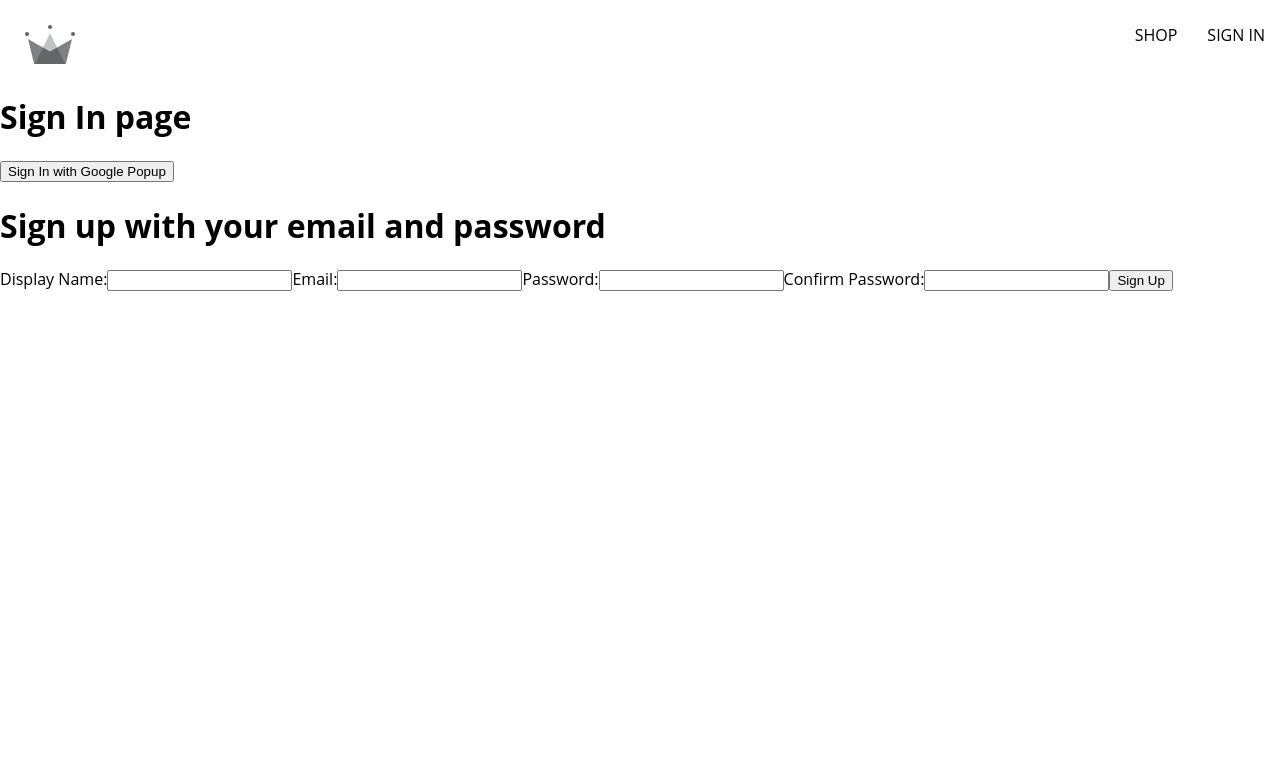
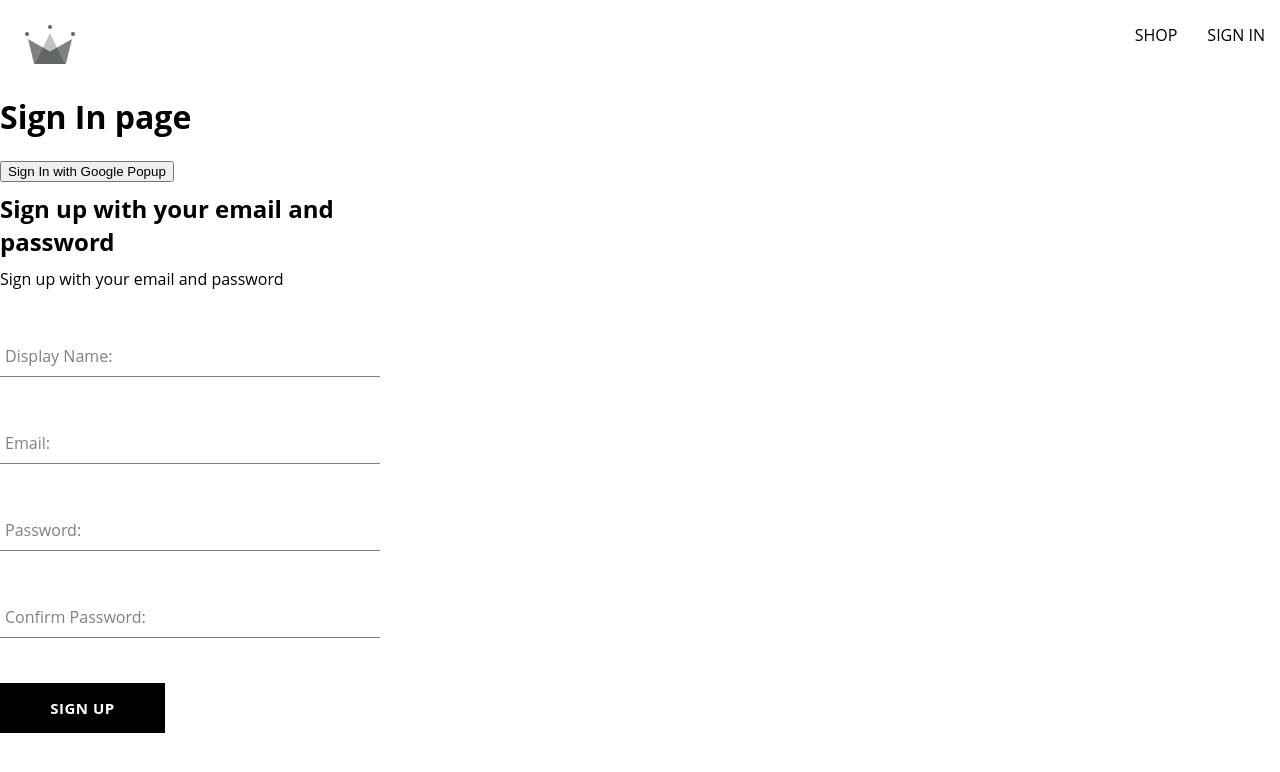
Before and after one commit to MIhnatco/Capstone-React-ZTM, a React (Create React App) app: page /sign-in in a window 1280 px wide. Shown: the top 772 px of the page. Built offline with nearby package versions, Linux system fonts and the light colour scheme; the HTML template or start-up script is replaced by a standard one.

Commit message:
created sign up component, the form input component and the button component

```diff
--- /dev/null
+++ b/src/components/button/button.component.jsx
@@ -0,0 +1,19 @@
+import "./button.styles.scss";
+
+const BUTTON_TYPE_CLASSES = {
+  google: "google-sign-in",
+  inverted: "inverted",
+};
+
+const Button = ({ children, buttonType, ...otherProps }) => {
+  return (
+    <button
+      className={`button-container ${BUTTON_TYPE_CLASSES[buttonType]}`}
+      {...otherProps}
+    >
+      {children}
+    </button>
+  );
+};
+
+export default Button;
--- /dev/null
+++ b/src/components/button/button.styles.scss
@@ -0,0 +1,46 @@
+.button-container {
+  min-width: 165px;
+  width: auto;
+  height: 50px;
+  letter-spacing: 0.5px;
+  line-height: 50px;
+  padding: 0 35px 0 35px;
+  font-size: 15px;
+  background-color: black;
+  color: #fff;
+  text-transform: uppercase;
+  font-family: "Open Sans";
+  font-weight: bolder;
+  border: none;
+  cursor: pointer;
+  display: flex;
+  justify-content: center;
+
+  &:hover {
+    background-color: #fff;
+    color: #000;
+    border: 1px solid black;
+  }
+
+  &.google-sign-in {
+    background-color: #4285f4;
+    color: white;
+
+    &:hover {
+      background-color: #357ae8;
+      border: none;
+    }
+  }
+
+  &.inverted {
+    background-color: #fff;
+    color: #000;
+    border: 1px solid black;
+
+    &:hover {
+      background-color: #000;
+      color: #fff;
+      border: none;
+    }
+  }
+}
--- /dev/null
+++ b/src/components/form-input/form-input.component.jsx
@@ -0,0 +1,21 @@
+import "./form-input.styles.scss";
+
+const FormInput = ({ label, ...otherProps }) => {
+  return (
+    <div className="group">
+      <input className="form-input " {...otherProps} />
+
+      {label && (
+        <label
+          className={`${
+            otherProps.value.length ? "shrink" : ""
+          } form-input-label`}
+        >
+          {label}
+        </label>
+      )}
+    </div>
+  );
+};
+
+export default FormInput;
--- /dev/null
+++ b/src/components/form-input/form-input.styles.scss
@@ -0,0 +1,54 @@
+$sub-color: grey;
+$main-color: black;
+
+@mixin shrinkLabel {
+  top: -14px;
+  font-size: 12px;
+  color: $main-color;
+}
+
+.group {
+  position: relative;
+  margin: 45px 0;
+
+  .form-input {
+    background: none;
+    background-color: #fff;
+    color: $sub-color;
+    font-size: 18px;
+    padding: 10px 10px 10px 5px;
+    display: block;
+    width: 100%;
+    border: none;
+    border-radius: 0;
+    border-bottom: 1px solid $sub-color;
+    margin: 25px 0;
+
+    &:focus {
+      outline: none;
+    }
+
+    &:focus ~ .form-input-label {
+      @include shrinkLabel();
+    }
+  }
+
+  input[type="password"] {
+    letter-spacing: 0.3em;
+  }
+
+  .form-input-label {
+    color: $sub-color;
+    font-size: 16px;
+    font-weight: norma;
+    position: absolute;
+
+    left: 5px;
+    top: 10px;
+    transition: 300ms ease all;
+
+    &.shrink {
+      @include shrinkLabel();
+    }
+  }
+}
--- a/src/components/sign-up-form/sing-up-form.component.jsx
+++ b/src/components/sign-up-form/sing-up-form.component.jsx
@@ -1,57 +1,104 @@
-import { useState } from "react"
+import { useState } from "react";
+import "./sing-up-form.styles.scss";
+import {
+  createAuthUserWithEmailAndPassword,
+  createUserDocumentFromAuth,
+} from "../../utils/firebase/firebase.utils";
+
+import FormInput from "../form-input/form-input.component";
+import Button from "../button/button.component";
 
 const defaultFormFields = {
   displayName: "",
   email: "",
   password: "",
-    confirmPassword: ""
+  confirmPassword: "",
+};
+
+const SignUpForm = () => {
+  const [formFields, setFormFields] = useState(defaultFormFields);
+  const { displayName, email, password, confirmPassword } = formFields;
+
+  const handleSubmit = async (event) => {
+    event.preventDefault();
+
+    const resetFormFields = () => {
+      setFormFields(defaultFormFields);
+    };
+
+    if (password !== confirmPassword) {
+      alert("passwords do not match");
+      return;
     }
 
-const SignUpForm = () => {
+    try {
+      const { user } = await createAuthUserWithEmailAndPassword(
+        email,
+        password
+      );
 
-    const [formFields, setFormFields] = useState(defaultFormFields)
-    const {displayName, email, password, confirmPassword} = formFields
+      await createUserDocumentFromAuth(user, { displayName });
+      resetFormFields();
+    } catch (error) {
+      if (error.code === "auth/email-already-in-use") {
+        alert("cannot create user, email already in use");
+      } else {
+        console.log("user creation encountered an error", error);
+      }
+    }
+  };
 
-    console.log(formFields)
   const handleChange = (event) => {
-        const {name, value} = event.target
-        setFormFields({...formFields, [name]: value})
-    }
+    const { name, value } = event.target;
+    setFormFields({ ...formFields, [name]: value });
+  };
 
   return (
-        <div>
-            <h1>Sign up with your email and password</h1>
+    <div className="sign-up-container">
+      <h2>Sign up with your email and password</h2>
+      <span>Sign up with your email and password</span>
 
-            <form onSubmit={() => {}}>
-                <label>Display Name:</label>
-                <input type='text' required onChange={handleChange}
+      <form onSubmit={handleSubmit}>
+        <FormInput
+          label="Display Name:"
+          type="text"
+          required
+          onChange={handleChange}
           name="displayName"
           value={displayName}
         />
 
-                <label>Email:</label>
-                <input type='email' required onChange={handleChange}
-                name='email'
+        <FormInput
+          label="Email:"
+          type="email"
+          required
+          onChange={handleChange}
+          name="email"
           value={email}
         />
 
-                <label>Password:</label>
-                <input type='password' required onChange={handleChange}
-                name='password'
+        <FormInput
+          label="Password:"
+          type="password"
+          required
+          onChange={handleChange}
+          name="password"
           value={password}
         />
 
-                <label>Confirm Password:</label>
-                <input type="password" required onChange={handleChange}
-                name='confirmPassword'
+        <FormInput
+          label="Confirm Password:"
+          type="password"
+          required
+          onChange={handleChange}
+          name="confirmPassword"
           value={confirmPassword}
         />
 
-                <button type='submit'>Sign Up</button>
+        <Button type="submit">Sign Up</Button>
       </form>
     </div>
-    )
-}
+  );
+};
 
-
-export default  SignUpForm
+export default SignUpForm;
--- /dev/null
+++ b/src/components/sign-up-form/sing-up-form.styles.scss
@@ -0,0 +1,9 @@
+.sign-up-container {
+  display: flex;
+  flex-direction: column;
+  width: 380px;
+
+  h2 {
+    margin: 10px 0;
+  }
+}
--- a/src/routes/sign-in/sign-in.component.jsx
+++ b/src/routes/sign-in/sign-in.component.jsx
@@ -9,6 +9,8 @@
   const logGoogleUser = async () => {
     const { user } = await signInWithGooglePopup();
     const userDocRef = await createUserDocumentFromAuth(user);
+
+
   };
 
   return (
--- a/src/utils/firebase/firebase.utils.js
+++ b/src/utils/firebase/firebase.utils.js
@@ -8,6 +8,7 @@
   signInWithRedirect,
   signInWithPopup,
   GoogleAuthProvider,
+  createUserWithEmailAndPassword,
 } from "firebase/auth";
 
 import { getFirestore, doc, getDoc, setDoc } from "firebase/firestore";
@@ -31,14 +32,21 @@
   prompt: "select_account",
 });
 
-export const auth = getAuth();
+export const auth = getAuth(app);
 
-export const signInWithGooglePopup = () => signInWithPopup(auth, googleProvider);
-export const signInWithGoogleRedirect = () => signInWithGoogleRedirect(auth,googleProvider);
+export const signInWithGooglePopup = () =>
+  signInWithPopup(auth, googleProvider);
+export const signInWithGoogleRedirect = () =>
+  signInWithGoogleRedirect(auth, googleProvider);
 
 export const db = getFirestore();
 
-export const createUserDocumentFromAuth = async (userAuth) => {
+export const createUserDocumentFromAuth = async (
+  userAuth,
+  additionalInfo = {}
+) => {
+  if (!userAuth) return;
+
   const userDocRef = doc(db, "users", userAuth.uid);
 
   const userSnapshot = await getDoc(userDocRef);
@@ -52,6 +60,7 @@
         displayName,
         email,
         createdAt,
+        ...additionalInfo,
       });
     } catch (error) {
       console.log("error creating the user", error.message);
@@ -60,3 +69,11 @@
 
   return userDocRef;
 };
+
+//create user with email and password
+
+export const createAuthUserWithEmailAndPassword = async (email, password) => {
+  if (!email || !password) return;
+
+  return await createUserWithEmailAndPassword(auth, email, password);
+};
```
Lines whose indentation alone changed are shown as unchanged.
